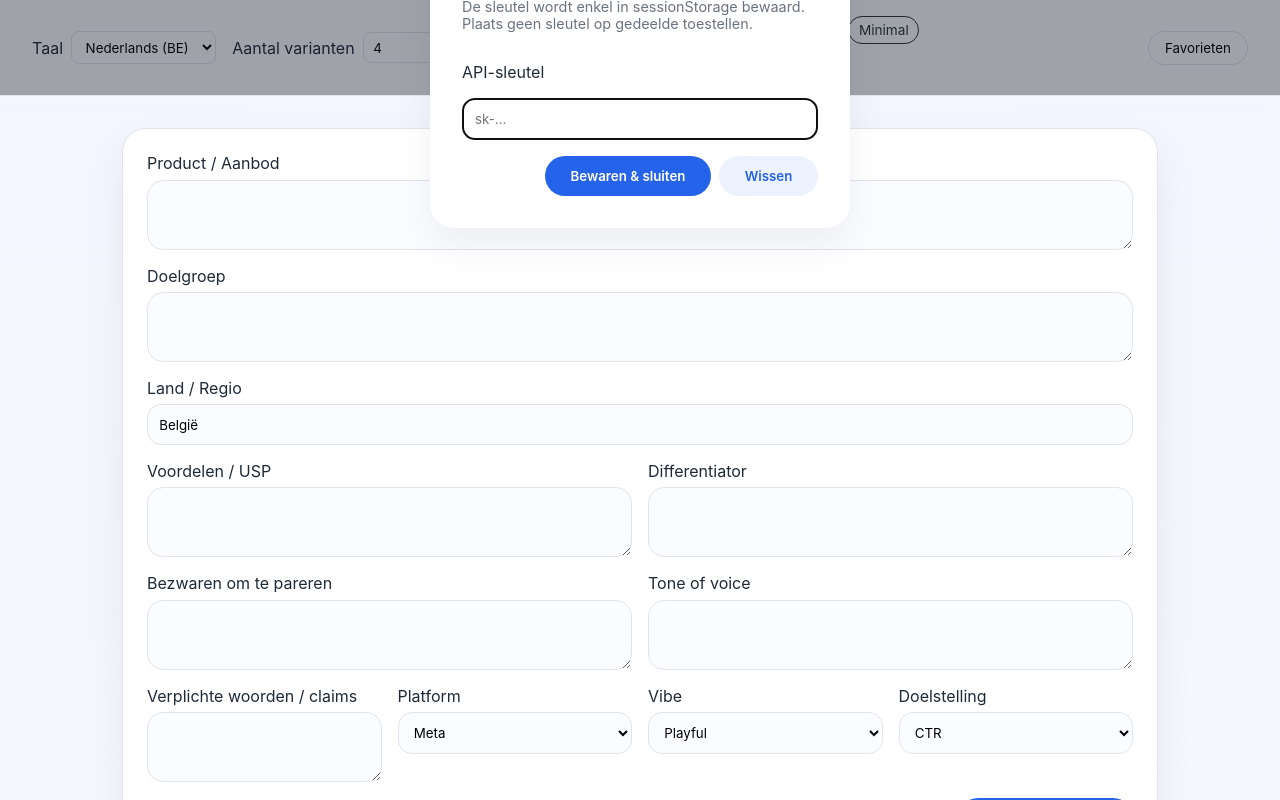
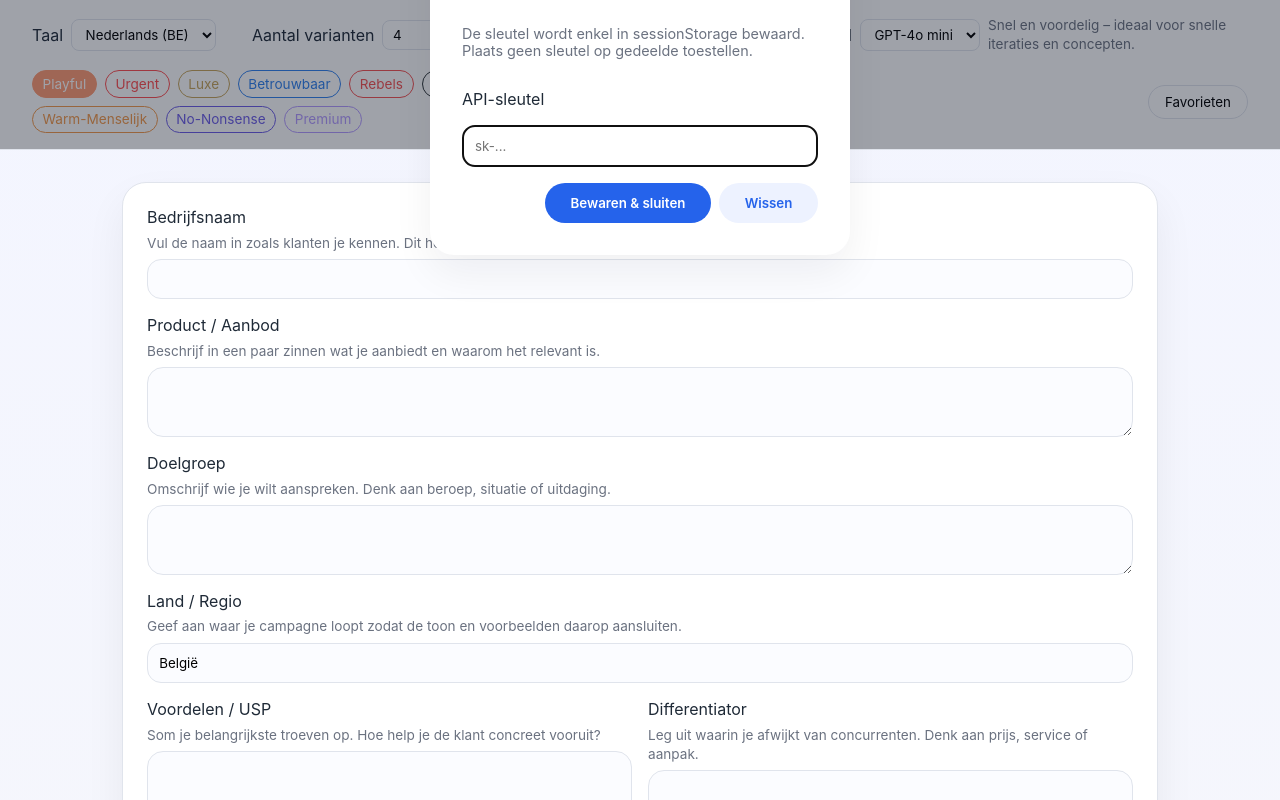
Before and after one commit to MichaelRedant/AdCopy-Mixer, a React (Vite) app in the folder ad-variant-generator/: page / in a window 1280 px wide. Shown: the top 800 px of the page. Built offline with nearby package versions, Linux system fonts and the light colour scheme.

Commit message:
Add company field, guidance, and model selection

```diff
--- a/ad-variant-generator/src/App.tsx
+++ b/ad-variant-generator/src/App.tsx
@@ -56,6 +56,7 @@ const App: React.FC = () => {
       platform: settings.defaultPlatform,
       vibe: settings.defaultVibe,
       variantCount: settings.nVariants,
+      model: settings.defaultModel,
     }));
     setFavorites(favs);
     setHistory(hist);
@@ -90,6 +91,7 @@ const App: React.FC = () => {
       defaultPlatform: changes.platform ?? settings.defaultPlatform,
       defaultVibe: changes.vibe ?? settings.defaultVibe,
       nVariants: changes.variantCount ?? settings.nVariants,
+      defaultModel: changes.model ?? settings.defaultModel,
     };
     saveSettings(merged);
   }, []);
@@ -110,7 +112,12 @@ const App: React.FC = () => {
       const cached = findHistoryMatch(history, snapshot);
       let result = cached?.result;
       if (!result) {
-        result = await generateVariants(apiKey, snapshot, extraInstruction ? { extraInstruction } : undefined);
+        result = await generateVariants(
+          apiKey,
+          snapshot.model,
+          snapshot,
+          extraInstruction ? { extraInstruction } : undefined,
+        );
         const entry: HistoryEntry = {
           id: createId(),
           inputs: snapshot,
@@ -134,7 +141,7 @@ const App: React.FC = () => {
       });
       setVariants(enriched);
       setAdvice(result.advice);
-      await scoreVariants(enriched);
+      await scoreVariants(enriched, snapshot.model);
       pushToast('success', 'Advertentievarianten gegenereerd.');
     } catch (error) {
       const message = error instanceof Error ? error.message : 'Onbekende fout bij genereren';
@@ -147,7 +154,7 @@ const App: React.FC = () => {
     }
   };
 
-  const scoreVariants = async (items: VariantWithMeta[]) => {
+  const scoreVariants = async (items: VariantWithMeta[], model: FormValues['model']) => {
     if (!apiKey) return;
     for (const item of items) {
       setVariants((current) =>
@@ -156,7 +163,7 @@ const App: React.FC = () => {
         ),
       );
       try {
-        const score = await scoreVariant(apiKey, item.variant);
+        const score = await scoreVariant(apiKey, model, item.variant);
         setVariants((current) =>
           current.map((entry) =>
             entry.variant.id === item.variant.id
@@ -184,7 +191,7 @@ const App: React.FC = () => {
     const target = variants.find((item) => item.variant.id === variantId);
     if (!target) return;
     try {
-      const response = await remixVariant(apiKey, intent, target.variant);
+      const response = await remixVariant(apiKey, formValues.model, intent, target.variant);
       const remix = response.variants[0];
       const withId = { ...remix, id: createId() };
       const updated: VariantWithMeta = {
@@ -197,7 +204,7 @@ const App: React.FC = () => {
         current.map((entry) => (entry.variant.id === variantId ? updated : entry)),
       );
       setAdvice(response.advice ?? advice);
-      await scoreVariants([updated]);
+      await scoreVariants([updated], formValues.model);
       pushToast('success', 'Variant geremixt.');
     } catch (error) {
       const message = error instanceof Error ? error.message : 'Remix mislukt';
@@ -237,7 +244,7 @@ const App: React.FC = () => {
   const handleScore = (variantId: string) => {
     const item = variants.find((entry) => entry.variant.id === variantId);
     if (!item) return;
-    scoreVariants([item]);
+    scoreVariants([item], formValues.model);
   };
 
   const handleFavoriteCopy = async (favorite: FavoriteVariant) => {
@@ -265,6 +272,7 @@ const App: React.FC = () => {
       platform: formValues.platform,
       vibe: formValues.vibe,
       variantCount: formValues.variantCount,
+      model: formValues.model,
     });
   };
 
@@ -285,6 +293,8 @@ const App: React.FC = () => {
         selectedPreset={formValues.vibe}
         onPresetChange={(preset) => handleSettingsChange({ vibe: preset })}
         onToggleFavorites={handleToggleFavorites}
+        model={formValues.model}
+        onModelChange={(value) => handleSettingsChange({ model: value })}
         advice={advice}
         isGenerating={isGenerating}
       >
--- a/ad-variant-generator/src/components/FormPanel.tsx
+++ b/ad-variant-generator/src/components/FormPanel.tsx
@@ -26,7 +26,21 @@ const FormPanel: React.FC<FormPanelProps> = ({ values, onChange, onSubmit, isGen
   return (
     <section className="form-panel" aria-label="Invoerformulier">
       <div className="form-row">
+        <label htmlFor="bedrijf">Bedrijfsnaam</label>
+        <p className="form-help">Vul de naam in zoals klanten je kennen. Dit helpt het model om consistente merkverwijzingen te gebruiken.</p>
+        <input
+          id="bedrijf"
+          name="bedrijf"
+          type="text"
+          value={values.bedrijf}
+          onChange={handleInputChange}
+          maxLength={120}
+          required
+        />
+      </div>
+      <div className="form-row">
         <label htmlFor="product">Product / Aanbod</label>
+        <p className="form-help">Beschrijf in een paar zinnen wat je aanbiedt en waarom het relevant is.</p>
         <textarea
           id="product"
           name="product"
@@ -38,6 +52,7 @@ const FormPanel: React.FC<FormPanelProps> = ({ values, onChange, onSubmit, isGen
       </div>
       <div className="form-row">
         <label htmlFor="doelgroep">Doelgroep</label>
+        <p className="form-help">Omschrijf wie je wilt aanspreken. Denk aan beroep, situatie of uitdaging.</p>
         <textarea
           id="doelgroep"
           name="doelgroep"
@@ -50,6 +65,7 @@ const FormPanel: React.FC<FormPanelProps> = ({ values, onChange, onSubmit, isGen
       <div className="form-grid">
         <div className="form-row">
           <label htmlFor="regio">Land / Regio</label>
+          <p className="form-help">Geef aan waar je campagne loopt zodat de toon en voorbeelden daarop aansluiten.</p>
           <input
             id="regio"
             name="regio"
@@ -63,6 +79,7 @@ const FormPanel: React.FC<FormPanelProps> = ({ values, onChange, onSubmit, isGen
       <div className="form-grid">
         <div className="form-row">
           <label htmlFor="usp">Voordelen / USP</label>
+          <p className="form-help">Som je belangrijkste troeven op. Hoe help je de klant concreet vooruit?</p>
           <textarea
             id="usp"
             name="usp"
@@ -73,6 +90,7 @@ const FormPanel: React.FC<FormPanelProps> = ({ values, onChange, onSubmit, isGen
         </div>
         <div className="form-row">
           <label htmlFor="diff">Differentiator</label>
+          <p className="form-help">Leg uit waarin je afwijkt van concurrenten. Denk aan prijs, service of aanpak.</p>
           <textarea
             id="diff"
             name="diff"
@@ -85,6 +103,7 @@ const FormPanel: React.FC<FormPanelProps> = ({ values, onChange, onSubmit, isGen
       <div className="form-grid">
         <div className="form-row">
           <label htmlFor="bezwaren">Bezwaren om te pareren</label>
+          <p className="form-help">Welke twijfels hoor je vaak? Geef ze mee zodat het model ze kan neutraliseren.</p>
           <textarea
             id="bezwaren"
             name="bezwaren"
@@ -95,6 +114,7 @@ const FormPanel: React.FC<FormPanelProps> = ({ values, onChange, onSubmit, isGen
         </div>
         <div className="form-row">
           <label htmlFor="tone">Tone of voice</label>
+          <p className="form-help">Omschrijf hoe de advertentie moet klinken: speels, zakelijk, warm, …</p>
           <textarea
             id="tone"
             name="tone"
@@ -107,6 +127,7 @@ const FormPanel: React.FC<FormPanelProps> = ({ values, onChange, onSubmit, isGen
       <div className="form-grid">
         <div className="form-row">
           <label htmlFor="verplicht">Verplichte woorden / claims</label>
+          <p className="form-help">Noteer wettelijke vermeldingen of merkslogans die zeker terug moeten komen.</p>
           <textarea
             id="verplicht"
             name="verplicht"
@@ -117,6 +138,7 @@ const FormPanel: React.FC<FormPanelProps> = ({ values, onChange, onSubmit, isGen
         </div>
         <div className="form-row select-row">
           <label htmlFor="platform">Platform</label>
+          <p className="form-help">Kies waar de advertentie verschijnt zodat het model de juiste lengte en stijl hanteert.</p>
           <select id="platform" name="platform" value={values.platform} onChange={handleInputChange}>
             {platformOptions.map((option) => (
               <option key={option.value} value={option.value}>
@@ -127,6 +149,7 @@ const FormPanel: React.FC<FormPanelProps> = ({ values, onChange, onSubmit, isGen
         </div>
         <div className="form-row select-row">
           <label htmlFor="vibe">Vibe</label>
+          <p className="form-help">Selecteer de creatieve richting die bij je merk past.</p>
           <select id="vibe" name="vibe" value={values.vibe} onChange={handleInputChange}>
             {VIBE_OPTIONS.map((option) => (
               <option key={option.value} value={option.value}>
@@ -137,6 +160,7 @@ const FormPanel: React.FC<FormPanelProps> = ({ values, onChange, onSubmit, isGen
         </div>
         <div className="form-row select-row">
           <label htmlFor="doel">Doelstelling</label>
+          <p className="form-help">Wat wil je bereiken met deze campagne: klikken, conversies of naamsbekendheid?</p>
           <select id="doel" name="doel" value={values.doel} onChange={handleInputChange}>
             <option value="CTR">CTR</option>
             <option value="conversie">Conversie</option>
--- a/ad-variant-generator/src/components/Toolbar.tsx
+++ b/ad-variant-generator/src/components/Toolbar.tsx
@@ -1,6 +1,6 @@
 import React from 'react';
-import { VibePreset } from '../types';
-import { VIBE_COLORS } from '../utils/constants';
+import { GptModel, VibePreset } from '../types';
+import { MODEL_OPTIONS, VIBE_COLORS } from '../utils/constants';
 
 interface ToolbarProps {
   language: string;
@@ -10,6 +10,8 @@ interface ToolbarProps {
   selectedPreset: VibePreset;
   onPresetChange: (preset: VibePreset) => void;
   onToggleFavorites: () => void;
+  model: GptModel;
+  onModelChange: (model: GptModel) => void;
   advice?: string;
   isGenerating: boolean;
   children?: React.ReactNode;
@@ -23,10 +25,14 @@ const Toolbar: React.FC<ToolbarProps> = ({
   selectedPreset,
   onPresetChange,
   onToggleFavorites,
+  model,
+  onModelChange,
   advice,
   isGenerating,
   children,
 }) => {
+  const selectedModel = MODEL_OPTIONS.find((option) => option.value === model);
+
   return (
     <header className="toolbar" aria-label="Instellingen">
       <div className="toolbar-group">
@@ -53,6 +59,22 @@ const Toolbar: React.FC<ToolbarProps> = ({
           value={variantCount}
           onChange={(event) => onVariantCountChange(Number(event.target.value))}
         />
+        <p className="toolbar-help">Tip: 3-6 varianten geeft genoeg om te testen zonder te overladen.</p>
+      </div>
+      <div className="toolbar-group">
+        <label htmlFor="model-select">GPT-model</label>
+        <select
+          id="model-select"
+          value={model}
+          onChange={(event) => onModelChange(event.target.value as GptModel)}
+        >
+          {MODEL_OPTIONS.map((option) => (
+            <option key={option.value} value={option.value} title={option.description}>
+              {option.label}
+            </option>
+          ))}
+        </select>
+        {selectedModel && <p className="toolbar-help">{selectedModel.description}</p>}
       </div>
       <div className="toolbar-group presets" role="group" aria-label="Vibe presets">
         {Object.entries(VIBE_COLORS).map(([preset, color]) => (
--- a/ad-variant-generator/src/styles/globals.css
+++ b/ad-variant-generator/src/styles/globals.css
@@ -141,6 +141,18 @@ select {
   display: flex;
   flex-direction: column;
   gap: 0.4rem;
+}
+
+.form-help,
+.toolbar-help {
+  margin: 0;
+  font-size: 0.85rem;
+  color: var(--muted);
+  line-height: 1.4;
+}
+
+.toolbar-help {
+  max-width: 260px;
 }
 
 .form-row textarea {
--- a/ad-variant-generator/src/types/index.ts
+++ b/ad-variant-generator/src/types/index.ts
@@ -1,4 +1,6 @@
 export type Platform = 'meta' | 'google' | 'linkedin' | 'x' | 'instagram';
+
+export type GptModel = 'gpt-4o-mini' | 'gpt-4o' | 'gpt-4.1-mini';
 
 export type VibePreset =
   | 'playful'
@@ -19,6 +21,7 @@ export type RemixIntent =
   | 'meer premium';
 
 export interface FormValues {
+  bedrijf: string;
   product: string;
   doelgroep: string;
   usp: string;
@@ -32,6 +35,7 @@ export interface FormValues {
   taal: string;
   regio: string;
   variantCount: number;
+  model: GptModel;
 }
 
 export interface AdVariant {
@@ -81,6 +85,7 @@ export interface Settings {
   defaultPlatform: Platform;
   defaultVibe: VibePreset;
   nVariants: number;
+  defaultModel: GptModel;
 }
 
 export interface ToastMessage {
--- a/ad-variant-generator/src/utils/constants.ts
+++ b/ad-variant-generator/src/utils/constants.ts
@@ -1,4 +1,4 @@
-import { FormValues, VibePreset } from '../types';
+import { FormValues, GptModel, VibePreset } from '../types';
 
 export const VIBE_COLORS: Record<VibePreset, string> = {
   playful: '#ff9b73',
@@ -13,6 +13,7 @@ export const VIBE_COLORS: Record<VibePreset, string> = {
 };
 
 export const DEFAULT_FORM_VALUES: FormValues = {
+  bedrijf: '',
   product: '',
   doelgroep: '',
   usp: '',
@@ -26,7 +27,26 @@ export const DEFAULT_FORM_VALUES: FormValues = {
   taal: 'nl-BE',
   regio: 'België',
   variantCount: 4,
+  model: 'gpt-4o-mini',
 };
+
+export const MODEL_OPTIONS: { value: GptModel; label: string; description: string }[] = [
+  {
+    value: 'gpt-4o-mini',
+    label: 'GPT-4o mini',
+    description: 'Snel en voordelig – ideaal voor snelle iteraties en concepten.',
+  },
+  {
+    value: 'gpt-4o',
+    label: 'GPT-4o',
+    description: 'Sterker in nuance en kwaliteit – gebruik voor kritieke campagnes.',
+  },
+  {
+    value: 'gpt-4.1-mini',
+    label: 'GPT-4.1 mini',
+    description: 'Biedt balans tussen snelheid en creativiteit met recente data.',
+  },
+];
 
 export const VIBE_OPTIONS: { value: VibePreset; label: string }[] = [
   { value: 'playful', label: 'Playful' },
--- a/ad-variant-generator/src/utils/promptBuilders.ts
+++ b/ad-variant-generator/src/utils/promptBuilders.ts
@@ -3,7 +3,7 @@ import { AdVariant, FormValues, RemixIntent } from '../types';
 export const SYSTEM_PROMPT = `Je bent een conversie-gedreven advertentie-copywriter.\nRegels:\n- Schrijf in de gevraagde taal en tone-of-vibe.\n- Houd platform-limieten aan (Google Ads: h≤30, d≤90; Meta: primary≤125, headline≤40; LinkedIn: intro≤150).\n- Geef varianten kort, concreet, onderscheidend. Geen clichés.\n- Voeg 1 CTA per variant toe, afgestemd op doel (CTR / conversie / awareness).\n- Retourneer ALLEEN geldig JSON.\nJSON schema:\n{\n  "variants": [\n    {\n      "platform": "meta|google|linkedin|x|instagram",\n      "headline": "string or string[]",\n      "primaryText": "string",\n      "description": "string",\n      "cta": "string",\n      "notes": "string (optioneel)"\n    }\n  ],\n  "advice": "korte optimalisatie"\n}`;
 
 export const buildUserPrompt = (values: FormValues): string => {
-  return `Taak: Genereer ${values.variantCount} advertentievarianten.\nTaal: ${values.taal} (land/regio: ${values.regio}).\nPlatform: ${values.platform}.\nVibe: ${values.vibe}.\nDoel: ${values.doel}.\nContext:\n- Product/Aanbod: ${values.product}\n- Doelgroep: ${values.doelgroep}\n- Voordelen/USP: ${values.usp}\n- Differentiator t.o.v. concurrenten: ${values.diff}\n- Bezwaren die we moeten pareren: ${values.bezwaren}\n- Tone-of-voice: ${values.tone}\n- Verplichte woorden/claims: ${values.verplicht}\nHoud je aan platform-limieten. Retourneer ALLEEN JSON volgens schema.`;
+  return `Taak: Genereer ${values.variantCount} advertentievarianten.\nTaal: ${values.taal} (land/regio: ${values.regio}).\nPlatform: ${values.platform}.\nVibe: ${values.vibe}.\nDoel: ${values.doel}.\nContext:\n- Bedrijfsnaam: ${values.bedrijf}\n- Product/Aanbod: ${values.product}\n- Doelgroep: ${values.doelgroep}\n- Voordelen/USP: ${values.usp}\n- Differentiator t.o.v. concurrenten: ${values.diff}\n- Bezwaren die we moeten pareren: ${values.bezwaren}\n- Tone-of-voice: ${values.tone}\n- Verplichte woorden/claims: ${values.verplicht}\nHoud je aan platform-limieten. Retourneer ALLEEN JSON volgens schema.`;
 };
 
 export const buildRemixPrompt = (intent: RemixIntent, variant: AdVariant): string => {
```
Also changed, not shown: ad-variant-generator/src/services/chatgpt.ts (+14 -7 lines), ad-variant-generator/src/utils/storage.ts (+10 -1 lines).
